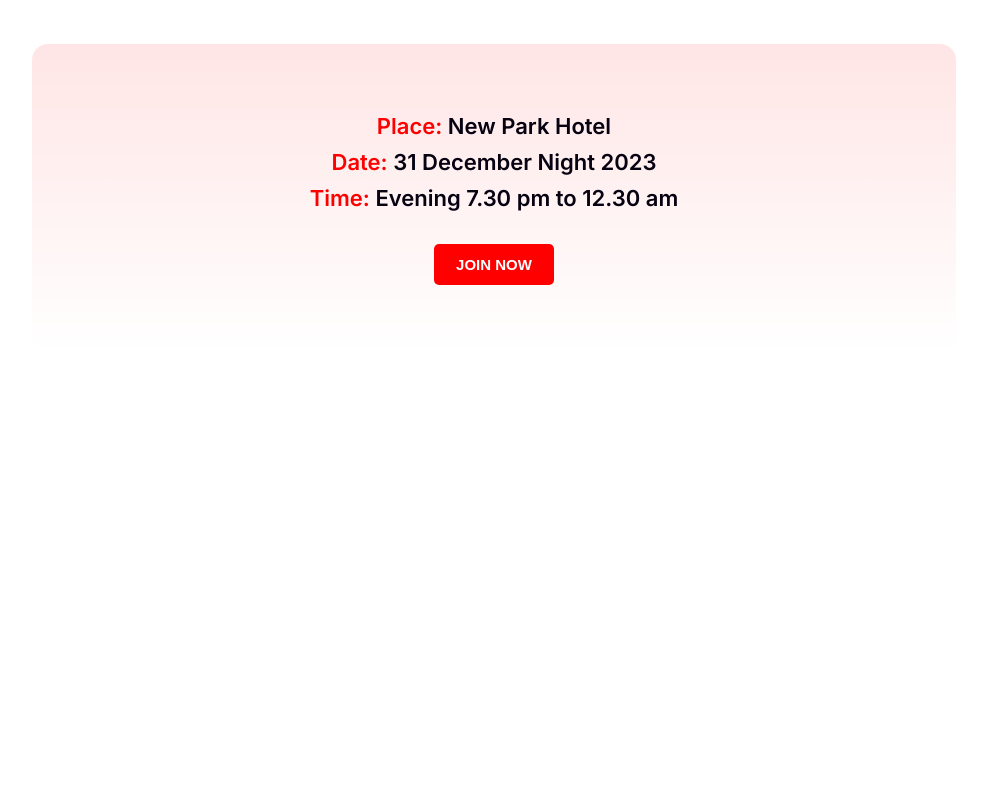
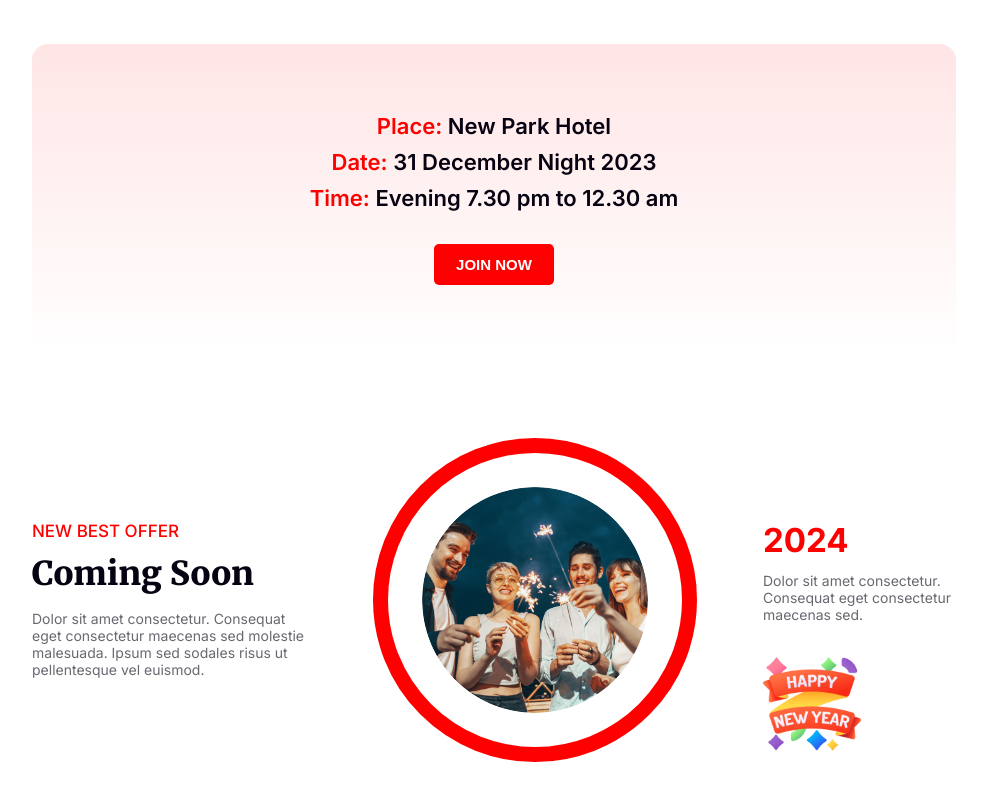
Before and after one commit to sakibskb143/New-Year-Offers, a plain HTML site: page index.html in a window 1280 px wide. Shown: the part 1640-2440 px from the top of the page, without its empty margins (146-1133 px from the left). Before the commit the page ends 2078 px from the top, so only its background shows below. Drawn offline with Linux system fonts and the light colour scheme.

Commit message:
added best offer comming soon section

```diff
--- a/Styles/newoffer.css
+++ b/Styles/newoffer.css
@@ -162,28 +162,90 @@ main section {
     align-items: center;
     text-align: center;
 }
-.schedule{
+
+.schedule {
     font-size: 22px;
     font-weight: 600;
-    color:rgb(7, 2, 17);
+    color: rgb(7, 2, 17);
     margin-bottom: 10px;
 }
-.schedule span{
-    color:rgb(255, 0, 0);
+
+.schedule span {
+    color: rgb(255, 0, 0);
 }
-.btn-div{
+
+.btn-div {
     text-align: center;
     margin-top: 33px;
 }
-.btn{
+
+.btn {
     padding: 12px 22px;
-    background-color:rgb(255, 0, 0);
+    background-color: rgb(255, 0, 0);
     text-align: center;
     color: white;
     font-size: 15px;
     border: none;
-    border-radius:5px ;
+    border-radius: 5px;
     font-weight: bold;
     text-transform: uppercase;
     cursor: pointer;
 }
+
+/* best offer comming soon section styles */
+.best-offer-section {
+    display: flex;
+    justify-content: space-between;
+    align-items: center;
+
+}
+.best-offer-container{
+    width: 275px;
+    /* margin-right: 49px; */
+}
+
+.best-title {
+    font-size: 17px;
+    font-weight: 500;
+    color: rgb(255, 0, 0);
+    margin-bottom: 12px;
+}
+
+.best-subtitle {
+    font-size: 33px;
+    font-weight: 900;
+    color: rgb(7, 2, 17);
+    margin-bottom: 16px;
+}
+
+.offer-des {
+    font-size: 14px;
+    font-weight: 400;
+    color: rgba(7, 2, 17, 0.6);
+}
+
+.offer-image {
+    width: 324px;
+    height: 324px;
+    box-sizing: border-box;
+    border-radius: 50%;
+    border: 15px solid rgb(255, 0, 0);
+    padding: 34px;
+}
+
+.offer-year{
+    font-size: 33px;
+    font-weight: 700;
+    color: red;
+    margin-bottom: 12px;
+    margin-top: 78px;
+
+}
+.offer-time-container{
+    width: 193px;
+}
+.offer-time-img{
+    margin-top: 32px;
+    width: 98px;
+    height: 98px;
+}
--- a/index.html
+++ b/index.html
@@ -58,6 +58,20 @@
 
             </div>
         </section>
+        <!-- Best offer comming soon section -->
+         <section class="best-offer-section">
+            <div class="best-offer-container">
+                <h4 class="best-title inter-font">NEW BEST OFFER</h4>
+                <h1 class="best-subtitle merriweather-font">Coming Soon</h1>
+                <p class="offer-des inter-font">Dolor sit amet consectetur. Consequat eget consectetur maecenas sed molestie malesuada. Ipsum sed sodales risus ut pellentesque vel euismod. </p>
+            </div>
+            <img  src="/Assets/images/Ellipse 1.png" alt="" class="offer-image">
+            <div class="offer-time-container inter-font">
+                <h1 class="offer-year">2024</h1>
+                <p class="offer-des">Dolor sit amet consectetur. Consequat eget consectetur maecenas sed.</p>
+                <img src="/Assets/images/Group 96.png" alt="" class="offer-time-img">
+            </div>
+         </section>
     </main>
     <footer>
 
```
